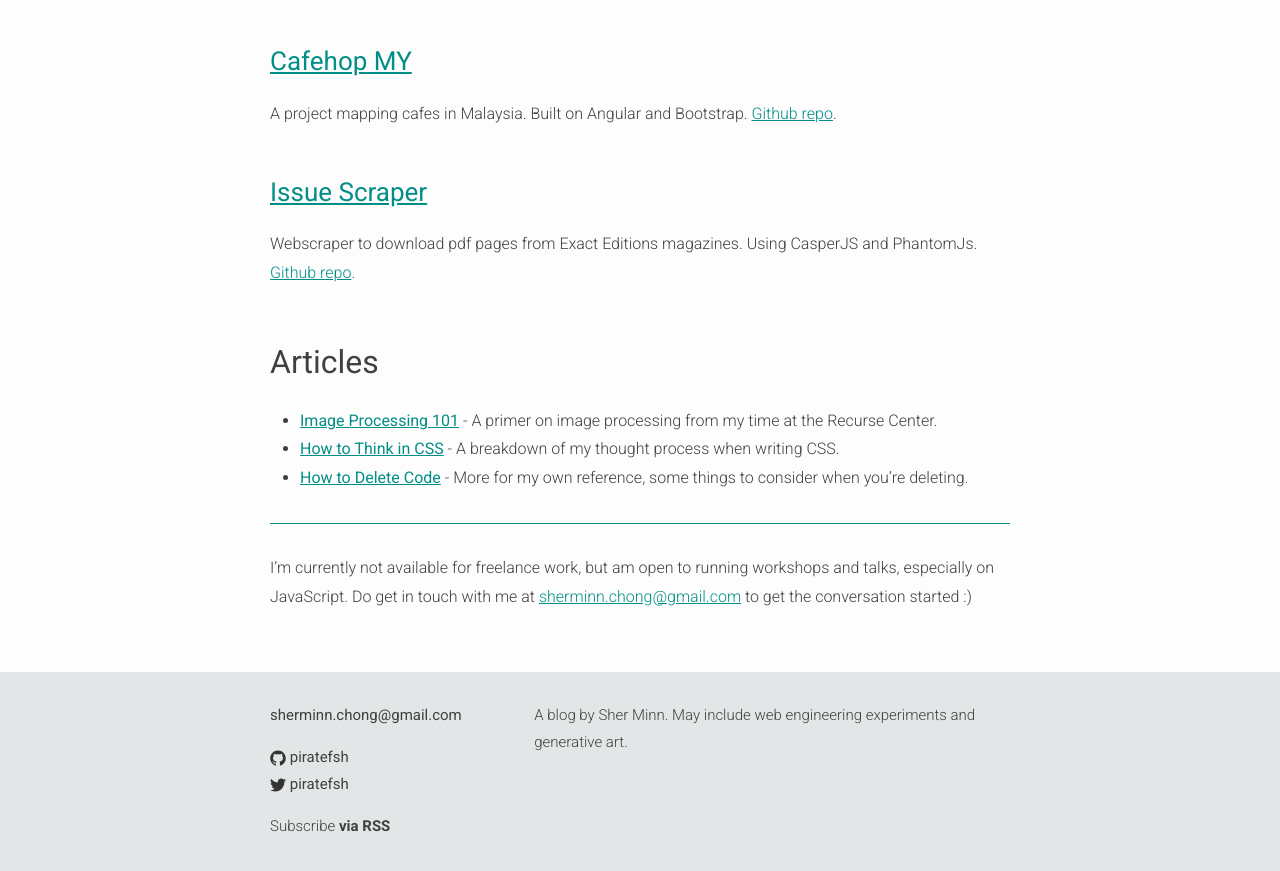
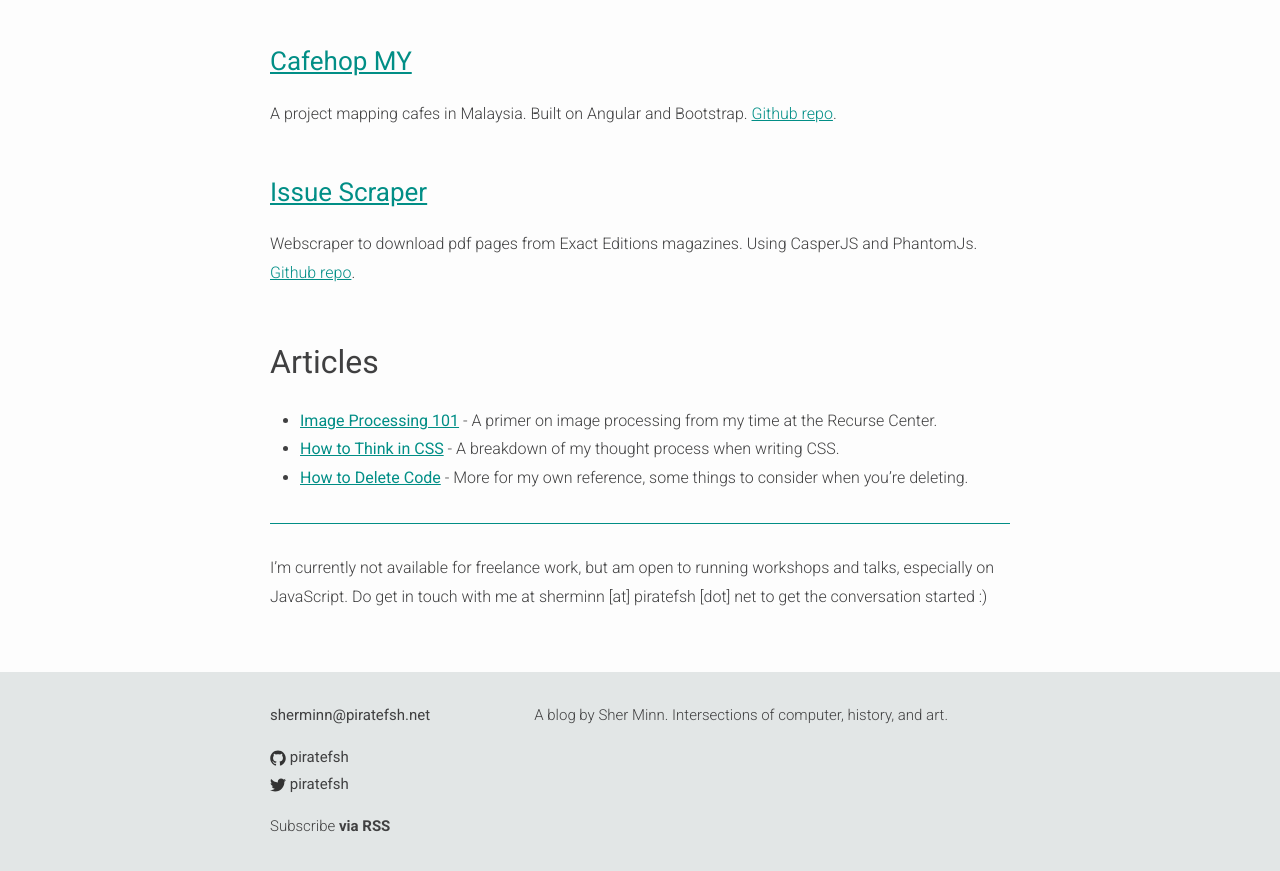
Before and after one commit to piratefsh/piratefsh.github.io, a Jekyll site: the page built from projects.md, in a window 1280 px wide and 900 px high, scrolled down 1915 px. Shown: the top 871 px of the window. Built offline with Jekyll 4.4.1, drawn with Linux system fonts in a browser that asks for light colours.

Commit message:
Update email addresses

```diff
--- a/_config.yml
+++ b/_config.yml
@@ -1,7 +1,7 @@
 # Site settings
 title: "Commented"
-email: sherminn.chong@gmail.com
-description: "A blog by Sher Minn. May include web engineering experiments and generative art."
+email: sherminn@piratefsh.net
+description: "A blog by Sher Minn. Intersections of computer, history, and art."
 baseurl: "" # the subpath of your site, e.g. /blog/
 url: "http://piratefsh.github.io" # the base hostname & protocol for your site
 twitter_username: piratefsh
--- a/projects.md
+++ b/projects.md
@@ -71,4 +71,4 @@ Webscraper to download pdf pages from Exact Editions magazines. Using CasperJS a
 
 ---
 
-I'm currently not available for freelance work, but am open to running workshops and talks, especially on JavaScript. Do get in touch with me at [sherminn.chong@gmail.com](mailto:sherminn.chong@gmail.com) to get the conversation started :)
+I'm currently not available for freelance work, but am open to running workshops and talks, especially on JavaScript. Do get in touch with me at sherminn [at] piratefsh [dot] net to get the conversation started :)
```
